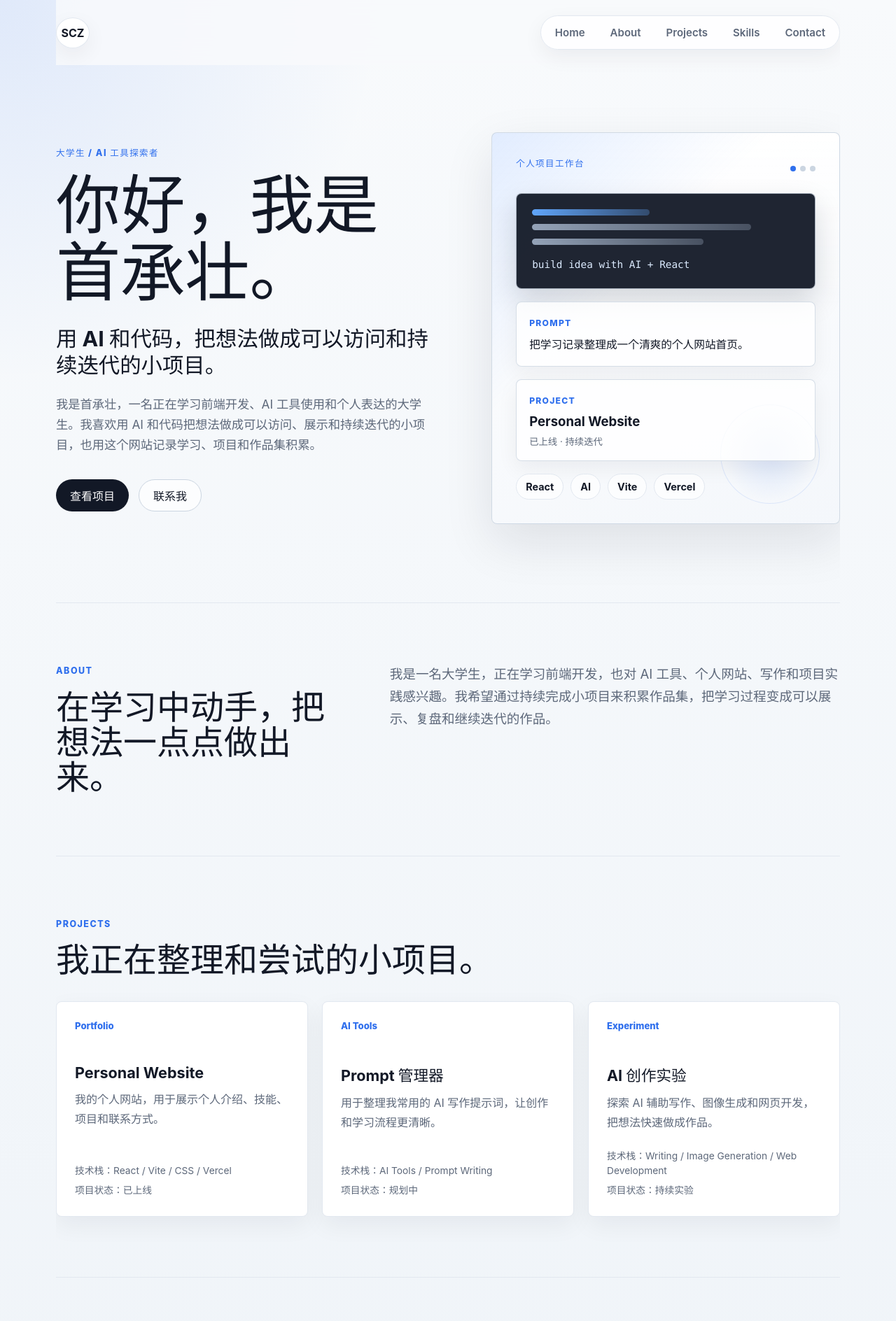
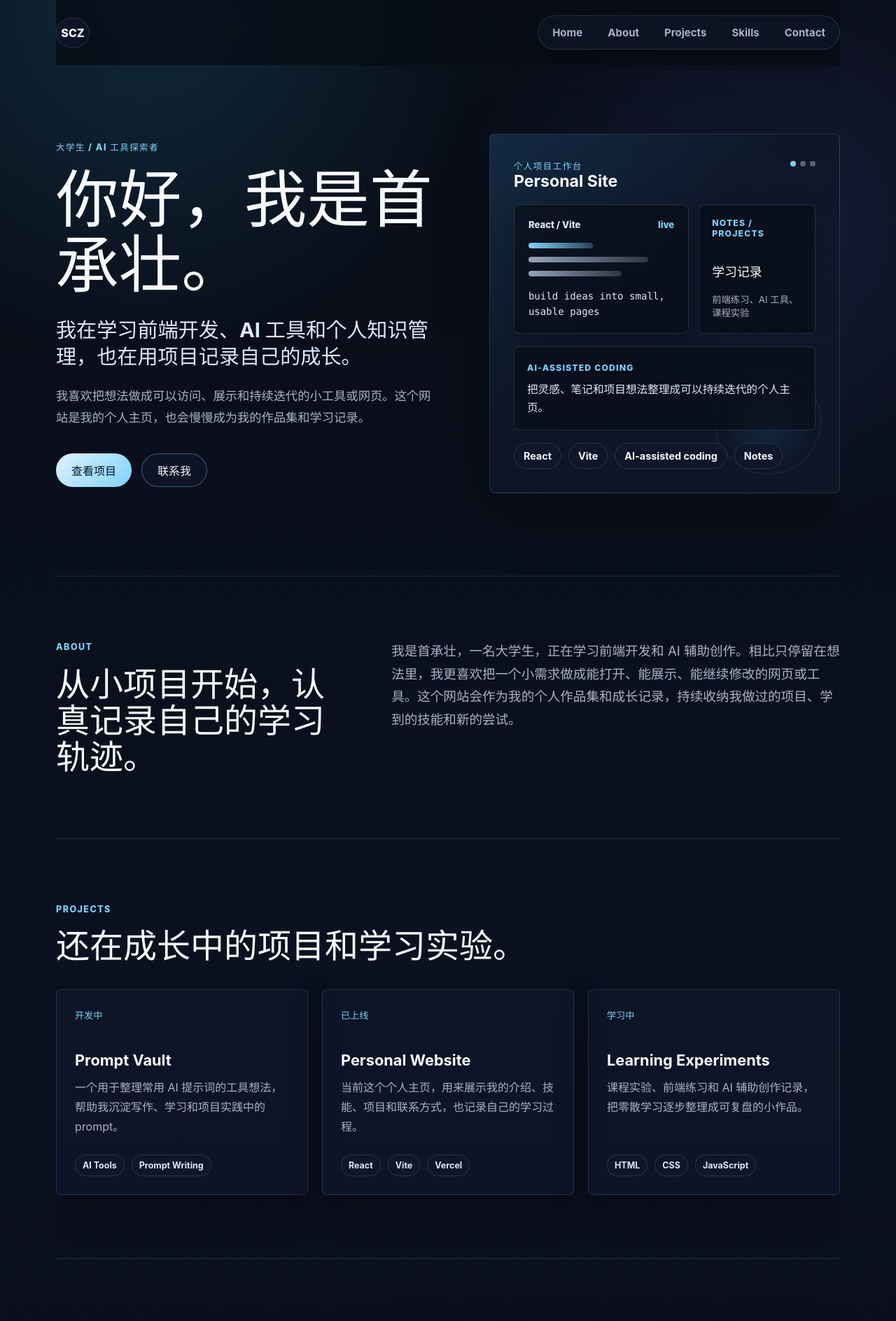
Before and after one commit to shouchengzhuang-cmyk/personal-website, a React (Vite) app: page / in a window 1280 px wide. Shown: the top 1888 px of the page at 70% size. Built offline with nearby package versions, Linux system fonts and the light colour scheme.

Commit message:
Polish personal website after launch

```diff
--- a/src/App.css
+++ b/src/App.css
@@ -13,8 +13,8 @@
   justify-content: space-between;
   gap: 24px;
   padding: 22px 0;
-  background: rgba(248, 250, 252, 0.86);
-  backdrop-filter: blur(16px);
+  background: rgba(8, 13, 22, 0.78);
+  backdrop-filter: blur(18px);
 }
 
 .brand {
@@ -26,9 +26,9 @@
   border: 1px solid var(--border);
   border-radius: 50%;
   color: var(--text-strong);
-  font-weight: 700;
+  font-weight: 800;
   text-decoration: none;
-  background: #ffffff;
+  background: rgba(15, 23, 42, 0.82);
   box-shadow: var(--shadow-soft);
 }
 
@@ -39,7 +39,7 @@
   padding: 6px;
   border: 1px solid var(--border);
   border-radius: 999px;
-  background: rgba(255, 255, 255, 0.74);
+  background: rgba(15, 23, 42, 0.66);
   box-shadow: var(--shadow-soft);
 }
 
@@ -48,7 +48,7 @@
   border-radius: 999px;
   color: var(--text-muted);
   font-size: 0.94rem;
-  font-weight: 600;
+  font-weight: 700;
   text-decoration: none;
   transition:
     background 0.2s ease,
@@ -57,20 +57,20 @@
 
 .nav-links a:hover {
   color: var(--text-strong);
-  background: var(--surface);
+  background: rgba(125, 211, 252, 0.1);
 }
 
 .hero-section {
   display: grid;
-  grid-template-columns: minmax(0, 1.05fr) minmax(320px, 0.95fr);
-  gap: clamp(36px, 6vw, 72px);
+  grid-template-columns: minmax(0, 1.04fr) minmax(320px, 0.96fr);
+  gap: clamp(38px, 6vw, 76px);
   align-items: center;
   min-height: calc(100svh - 88px);
-  padding: clamp(64px, 8vw, 96px) 0 clamp(76px, 10vw, 112px);
+  padding: clamp(64px, 8vw, 98px) 0 clamp(82px, 10vw, 118px);
 }
 
 .hero-copy {
-  max-width: 720px;
+  max-width: 730px;
 }
 
 .eyebrow,
@@ -85,10 +85,10 @@
 }
 
 .hero-copy h1 {
-  max-width: 820px;
+  max-width: 860px;
   margin: 0;
   color: var(--text-strong);
-  font-size: clamp(3rem, 7.2vw, 6.05rem);
+  font-size: clamp(3rem, 7vw, 5.9rem);
   line-height: 1.04;
   overflow-wrap: anywhere;
 }
@@ -96,14 +96,14 @@
 .hero-role {
   max-width: 680px;
   margin: 28px 0 0;
-  color: var(--text-strong);
-  font-size: clamp(1.32rem, 2.7vw, 1.9rem);
-  line-height: 1.25;
-  font-weight: 700;
+  color: #dbeafe;
+  font-size: clamp(1.28rem, 2.45vw, 1.82rem);
+  line-height: 1.32;
+  font-weight: 750;
 }
 
 .hero-intro {
-  max-width: 620px;
+  max-width: 640px;
   margin: 22px 0 0;
   color: var(--text-muted);
   font-size: 1.08rem;
@@ -113,17 +113,17 @@
   display: flex;
   flex-wrap: wrap;
   gap: 14px;
-  margin-top: 34px;
+  margin-top: 36px;
 }
 
 .button {
   display: inline-flex;
-  min-height: 46px;
+  min-height: 48px;
   align-items: center;
   justify-content: center;
-  padding: 0 20px;
+  padding: 0 22px;
   border-radius: 999px;
-  font-weight: 700;
+  font-weight: 800;
   text-decoration: none;
   transition:
     transform 0.2s ease,
@@ -134,27 +134,27 @@
 
 .button:hover {
   transform: translateY(-3px);
-  box-shadow: 0 14px 30px rgba(15, 23, 42, 0.14);
+  box-shadow: 0 16px 34px rgba(0, 0, 0, 0.26);
 }
 
 .button.primary {
-  color: #ffffff;
-  background: var(--text-strong);
+  color: #06111f;
+  background: linear-gradient(135deg, #e0f2fe, #7dd3fc);
 }
 
 .button.primary:hover {
-  background: #243049;
+  background: linear-gradient(135deg, #f0f9ff, #38bdf8);
 }
 
 .button.secondary {
   border: 1px solid var(--border-strong);
   color: var(--text-strong);
-  background: rgba(255, 255, 255, 0.72);
+  background: rgba(15, 23, 42, 0.7);
 }
 
 .button.secondary:hover {
   border-color: var(--accent);
-  background: #ffffff;
+  background: rgba(56, 189, 248, 0.12);
 }
 
 .hero-panel {
@@ -163,31 +163,29 @@
   display: grid;
   gap: 18px;
   padding: clamp(24px, 4vw, 34px);
-  border: 1px solid rgba(203, 213, 225, 0.86);
+  border: 1px solid var(--border);
   border-radius: 8px;
   background:
-    linear-gradient(135deg, rgba(46, 123, 255, 0.14), transparent 38%),
-    linear-gradient(180deg, rgba(255, 255, 255, 0.88), transparent 44%),
-    linear-gradient(160deg, #ffffff, #f4f7fb);
-  box-shadow: 0 26px 70px rgba(15, 23, 42, 0.1);
+    linear-gradient(135deg, rgba(56, 189, 248, 0.12), transparent 42%),
+    linear-gradient(180deg, rgba(15, 23, 42, 0.96), rgba(15, 23, 42, 0.78));
+  box-shadow: var(--shadow-card);
 }
 
 .hero-panel::after {
   content: '';
   position: absolute;
-  right: 28px;
-  bottom: 28px;
-  width: 140px;
-  height: 140px;
+  right: 26px;
+  bottom: 26px;
+  width: 150px;
+  height: 150px;
   border-radius: 50%;
-  border: 1px solid rgba(47, 111, 237, 0.12);
-  background: radial-gradient(circle, rgba(47, 111, 237, 0.12), transparent 68%);
+  border: 1px solid rgba(125, 211, 252, 0.12);
+  background: radial-gradient(circle, rgba(56, 189, 248, 0.12), transparent 68%);
 }
 
 .workbench-header,
-.code-window,
+.workbench-grid,
 .prompt-card,
-.mini-project-card,
 .tool-tags {
   position: relative;
   z-index: 1;
@@ -195,47 +193,86 @@
 
 .workbench-header {
   display: flex;
-  align-items: center;
+  align-items: flex-start;
   justify-content: space-between;
   gap: 18px;
+}
+
+.workbench-header strong {
+  display: block;
+  color: var(--text-strong);
+  font-size: 1.45rem;
+  line-height: 1.2;
 }
 
 .window-dots {
   display: inline-flex;
   gap: 6px;
+  padding-top: 4px;
 }
 
 .window-dots span {
   width: 8px;
   height: 8px;
   border-radius: 50%;
-  background: #cbd5e1;
+  background: rgba(148, 163, 184, 0.55);
 }
 
 .window-dots span:first-child {
-  background: #2f6fed;
+  background: var(--accent);
+}
+
+.workbench-grid {
+  display: grid;
+  grid-template-columns: minmax(0, 1.2fr) minmax(140px, 0.8fr);
+  gap: 14px;
+  align-items: stretch;
+}
+
+.code-window,
+.prompt-card,
+.mini-project-card {
+  border: 1px solid var(--border);
+  border-radius: 8px;
+  background: rgba(8, 13, 22, 0.66);
 }
 
 .code-window {
-  padding: 22px;
-  border: 1px solid rgba(203, 213, 225, 0.78);
-  border-radius: 8px;
-  background: rgba(18, 24, 38, 0.94);
-  box-shadow: 0 18px 40px rgba(15, 23, 42, 0.16);
+  padding: 20px;
+  box-shadow: 0 18px 40px rgba(0, 0, 0, 0.2);
+}
+
+.code-window-top {
+  display: flex;
+  align-items: center;
+  justify-content: space-between;
+  gap: 12px;
+  margin-bottom: 18px;
+}
+
+.code-window-top span,
+.code-window-top small {
+  color: #dbeafe;
+  font-size: 0.82rem;
+  font-weight: 800;
+}
+
+.code-window-top small {
+  color: var(--accent);
 }
 
 .code-line {
   display: block;
   width: 82%;
-  height: 9px;
+  height: 8px;
   margin-bottom: 12px;
   border-radius: 999px;
-  background: linear-gradient(90deg, #94a3b8, rgba(148, 163, 184, 0.35));
+  background: linear-gradient(90deg, #94a3b8, rgba(148, 163, 184, 0.25));
 }
 
 .code-line.short {
   width: 44%;
-  background: linear-gradient(90deg, #60a5fa, rgba(96, 165, 250, 0.3));
+  background: linear-gradient(90deg, var(--accent), rgba(125, 211, 252, 0.26));
 }
 
 .code-line.medium {
@@ -246,17 +283,19 @@
   margin: 18px 0 0;
   color: #dbeafe;
   font-family: ui-monospace, SFMono-Regular, Consolas, monospace;
-  font-size: 0.9rem;
-  line-height: 1.5;
+  font-size: 0.88rem;
+  line-height: 1.55;
 }
 
-.prompt-card,
 .mini-project-card {
+  display: flex;
+  flex-direction: column;
+  justify-content: space-between;
   padding: 18px;
-  border: 1px solid rgba(203, 213, 225, 0.78);
-  border-radius: 8px;
-  background: rgba(255, 255, 255, 0.8);
-  box-shadow: var(--shadow-soft);
+}
+
+.prompt-card {
+  padding: 18px;
 }
 
 .prompt-card span,
@@ -270,7 +309,7 @@
 
 .prompt-card p {
   margin: 10px 0 0;
-  color: var(--text-strong);
+  color: #dbeafe;
   font-size: 0.98rem;
   line-height: 1.65;
 }
@@ -281,53 +320,61 @@
 }
 
 .mini-project-card strong {
-  margin-top: 10px;
+  margin-top: 22px;
   color: var(--text-strong);
-  font-size: 1.16rem;
+  font-size: 1.12rem;
 }
 
 .mini-project-card small {
   margin-top: 8px;
   color: var(--text-muted);
+  line-height: 1.5;
 }
 
-.tool-tags {
+.tool-tags,
+.project-tags {
   display: flex;
   flex-wrap: wrap;
   gap: 10px;
 }
 
-.tool-tags span {
-  padding: 9px 13px;
+.tool-tags span,
+.project-tags small,
+.skill-pill {
   border: 1px solid var(--border);
   border-radius: 999px;
   color: var(--text-strong);
+  font-weight: 750;
+  background: rgba(15, 23, 42, 0.74);
+}
+
+.tool-tags span {
+  padding: 9px 13px;
   font-size: 0.9rem;
-  font-weight: 700;
-  background: rgba(255, 255, 255, 0.7);
 }
 
 .section {
-  padding: 86px 0;
+  padding: 90px 0;
   border-top: 1px solid var(--border);
 }
 
 .section-heading {
-  max-width: 680px;
-  margin-bottom: 34px;
+  max-width: 700px;
+  margin-bottom: 36px;
 }
 
 .section h2 {
   margin: 0;
   color: var(--text-strong);
   font-size: clamp(2rem, 4vw, 3rem);
-  line-height: 1.05;
+  line-height: 1.08;
 }
 
-.about-section {
+.about-section,
+.skills-section {
   display: grid;
   grid-template-columns: minmax(240px, 0.8fr) minmax(0, 1.2fr);
-  gap: 48px;
+  gap: 52px;
   align-items: start;
 }
 
@@ -346,12 +393,12 @@
 .project-card {
   display: flex;
   flex-direction: column;
-  min-height: 220px;
+  min-height: 260px;
   padding: 26px;
   border: 1px solid var(--border);
   border-radius: 8px;
   background: var(--surface);
-  box-shadow: 0 12px 34px rgba(15, 23, 42, 0.055);
+  box-shadow: var(--shadow-soft);
   transition:
     transform 0.2s ease,
     box-shadow 0.2s ease,
@@ -361,19 +408,19 @@
 .project-card:hover {
   transform: translateY(-3px);
   border-color: var(--border-strong);
-  box-shadow: 0 18px 46px rgba(15, 23, 42, 0.08);
+  box-shadow: 0 24px 60px rgba(0, 0, 0, 0.28);
 }
 
-.project-card span {
+.project-card > span {
   color: var(--accent);
   font-size: 0.82rem;
   font-weight: 800;
 }
 
 .project-card h3 {
-  margin: 46px 0 12px;
+  margin: 42px 0 12px;
   color: var(--text-strong);
-  font-size: 1.35rem;
+  font-size: 1.36rem;
 }
 
 .project-card p {
@@ -381,24 +428,15 @@
   color: var(--text-muted);
 }
 
-.project-meta {
-  display: grid;
-  gap: 8px;
+.project-tags {
   margin-top: auto;
-  padding-top: 24px;
+  padding-top: 26px;
 }
 
-.project-meta small {
-  color: var(--text-muted);
-  font-size: 0.86rem;
-  line-height: 1.5;
-}
-
-.skills-section {
-  display: grid;
-  grid-template-columns: minmax(240px, 0.8fr) minmax(0, 1.2fr);
-  gap: 48px;
-  align-items: start;
+.project-tags small {
+  padding: 7px 10px;
+  color: #dbeafe;
+  font-size: 0.78rem;
 }
 
 .skill-list {
@@ -409,20 +447,15 @@
 
 .skill-pill {
   padding: 13px 17px;
-  border: 1px solid var(--border);
-  border-radius: 999px;
-  color: var(--text-strong);
-  font-weight: 700;
-  background: #ffffff;
   box-shadow: var(--shadow-soft);
 }
 
 .contact-section {
-  display: flex;
-  align-items: flex-start;
-  justify-content: space-between;
-  gap: 32px;
-  padding-bottom: 110px;
+  display: grid;
+  grid-template-columns: minmax(240px, 1fr) minmax(0, 1.1fr);
+  gap: 52px;
+  align-items: start;
+  padding-bottom: 112px;
 }
 
 .contact-links {
@@ -432,28 +465,29 @@
   gap: 12px;
 }
 
-.contact-links a,
-.contact-placeholder {
+.contact-links a {
   padding: 12px 16px;
   border: 1px solid var(--border);
   border-radius: 999px;
   color: var(--text-strong);
-  font-weight: 700;
+  font-weight: 800;
   text-decoration: none;
-  background: #ffffff;
+  background: rgba(15, 23, 42, 0.78);
   box-shadow: var(--shadow-soft);
   overflow-wrap: anywhere;
+  transition:
+    border-color 0.2s ease,
+    background 0.2s ease;
 }
 
-.contact-placeholder {
-  display: inline-flex;
-  align-items: center;
-  color: var(--text-muted);
+.contact-links a:hover {
+  border-color: var(--accent);
+  background: rgba(56, 189, 248, 0.1);
 }
 
-@media (max-width: 860px) {
+@media (max-width: 900px) {
   .site-shell {
-    width: min(100% - 28px, 680px);
+    width: min(100% - 28px, 700px);
   }
 
   .navbar {
@@ -470,17 +504,18 @@
 
   .hero-section,
   .about-section,
-  .skills-section {
+  .skills-section,
+  .contact-section {
     grid-template-columns: 1fr;
   }
 
   .hero-section {
     min-height: auto;
-    padding: 48px 0 70px;
+    padding: 48px 0 74px;
   }
 
   .hero-panel {
-    max-width: 620px;
+    max-width: 640px;
   }
 
   .project-grid {
@@ -493,22 +528,17 @@
   }
 
   .project-card h3 {
-    margin-top: 38px;
-  }
-
-  .contact-section {
-    display: block;
+    margin-top: 34px;
   }
 
   .contact-links {
     justify-content: flex-start;
-    margin-top: 28px;
   }
 }
 
 @media (max-width: 560px) {
   .site-shell {
-    width: min(100% - 24px, 680px);
+    width: min(100% - 24px, 700px);
   }
 
   .navbar {
@@ -519,8 +549,7 @@
   .nav-links,
   .nav-links a,
   .button,
-  .contact-links a,
-  .contact-placeholder {
+  .contact-links a {
     width: 100%;
   }
 
@@ -529,30 +558,31 @@
     text-align: center;
   }
 
-  .hero-panel {
-    padding: 24px;
+  .hero-copy h1 {
+    font-size: clamp(2.2rem, 12.5vw, 3rem);
+    line-height: 1.13;
   }
 
+  .hero-role {
+    font-size: 1.18rem;
+  }
+
+  .hero-panel,
   .code-window,
   .prompt-card,
   .mini-project-card {
     padding: 16px;
   }
 
-  .hero-copy h1 {
-    font-size: clamp(2.25rem, 13vw, 3.05rem);
-    line-height: 1.12;
-  }
-
-  .hero-role {
-    font-size: 1.22rem;
+  .workbench-grid {
+    grid-template-columns: 1fr;
   }
 
   .section {
     padding: 68px 0;
   }
 
-  .contact-placeholder {
-    justify-content: center;
+  .contact-section {
+    padding-bottom: 88px;
   }
 }
--- a/src/App.jsx
+++ b/src/App.jsx
@@ -4,25 +4,22 @@ const navItems = ['Home', 'About', 'Projects', 'Skills', 'Contact']
 
 const projects = [
   {
-    title: 'Personal Website',
-    description: '我的个人网站，用于展示个人介绍、技能、项目和联系方式。',
-    stack: 'React / Vite / CSS / Vercel',
-    status: '已上线',
-    tag: 'Portfolio',
+    title: 'Prompt Vault',
+    description: '一个用于整理常用 AI 提示词的工具想法，帮助我沉淀写作、学习和项目实践中的 prompt。',
+    tags: ['AI Tools', 'Prompt Writing'],
+    status: '开发中',
   },
   {
-    title: 'Prompt 管理器',
-    description: '用于整理我常用的 AI 写作提示词，让创作和学习流程更清晰。',
-    stack: 'AI Tools / Prompt Writing',
-    status: '规划中',
-    tag: 'AI Tools',
+    title: 'Personal Website',
+    description: '当前这个个人主页，用来展示我的介绍、技能、项目和联系方式，也记录自己的学习过程。',
+    tags: ['React', 'Vite', 'Vercel'],
+    status: '已上线',
   },
   {
-    title: 'AI 创作实验',
-    description: '探索 AI 辅助写作、图像生成和网页开发，把想法快速做成作品。',
-    stack: 'Writing / Image Generation / Web Development',
-    status: '持续实验',
-    tag: 'Experiment',
+    title: 'Learning Experiments',
+    description: '课程实验、前端练习和 AI 辅助创作记录，把零散学习逐步整理成可复盘的小作品。',
+    tags: ['HTML', 'CSS', 'JavaScript'],
+    status: '学习中',
   },
 ]
 
@@ -32,10 +29,10 @@ const skills = [
   'JavaScript',
   'React',
   'Vite',
-  'Tailwind CSS',
   'Git / GitHub',
   'Vercel',
-  'AI-assisted development',
+  'AI-assisted coding',
+  'Personal knowledge management',
 ]
 
 function App() {
@@ -58,10 +55,11 @@ function App() {
         <div className="hero-copy">
           <p className="eyebrow">大学生 / AI 工具探索者</p>
           <h1>你好，我是首承壮。</h1>
-          <p className="hero-role">用 AI 和代码，把想法做成可以访问和持续迭代的小项目。</p>
+          <p className="hero-role">
+            我在学习前端开发、AI 工具和个人知识管理，也在用项目记录自己的成长。
+          </p>
           <p className="hero-intro">
-            我是首承壮，一名正在学习前端开发、AI 工具使用和个人表达的大学生。我喜欢用
-            AI 和代码把想法做成可以访问、展示和持续迭代的小项目，也用这个网站记录学习、项目和作品集积累。
+            我喜欢把想法做成可以访问、展示和持续迭代的小工具或网页。这个网站是我的个人主页，也会慢慢成为我的作品集和学习记录。
           </p>
           <div className="hero-actions">
             <a className="button primary" href="#projects">
@@ -75,7 +73,10 @@ function App() {
 
         <div className="hero-panel" aria-label="个人项目工作台插画">
           <div className="workbench-header">
-            <span className="panel-label">个人项目工作台</span>
+            <div>
+              <span className="panel-label">个人项目工作台</span>
+              <strong>Personal Site</strong>
+            </div>
             <div className="window-dots" aria-hidden="true">
               <span></span>
               <span></span>
@@ -83,29 +84,35 @@ function App() {
             </div>
           </div>
 
-          <div className="code-window">
-            <div className="code-line short"></div>
-            <div className="code-line"></div>
-            <div className="code-line medium"></div>
-            <p>build idea with AI + React</p>
+          <div className="workbench-grid">
+            <div className="code-window">
+              <div className="code-window-top">
+                <span>React / Vite</span>
+                <small>live</small>
+              </div>
+              <div className="code-line short"></div>
+              <div className="code-line"></div>
+              <div className="code-line medium"></div>
+              <p>build ideas into small, usable pages</p>
+            </div>
+
+            <div className="mini-project-card">
+              <span>Notes / Projects</span>
+              <strong>学习记录</strong>
+              <small>前端练习、AI 工具、课程实验</small>
+            </div>
           </div>
 
           <div className="prompt-card">
-            <span>Prompt</span>
-            <p>把学习记录整理成一个清爽的个人网站首页。</p>
-          </div>
-
-          <div className="mini-project-card">
-            <span>Project</span>
-            <strong>Personal Website</strong>
-            <small>已上线 · 持续迭代</small>
+            <span>AI-assisted coding</span>
+            <p>把灵感、笔记和项目想法整理成可以持续迭代的个人主页。</p>
           </div>
 
           <div className="tool-tags" aria-label="使用中的工具">
             <span>React</span>
-            <span>AI</span>
             <span>Vite</span>
-            <span>Vercel</span>
+            <span>AI-assisted coding</span>
+            <span>Notes</span>
           </div>
         </div>
       </section>
@@ -113,27 +120,28 @@ function App() {
       <section className="section about-section" id="about">
         <div>
           <p className="section-kicker">About</p>
-          <h2>在学习中动手，把想法一点点做出来。</h2>
+          <h2>从小项目开始，认真记录自己的学习轨迹。</h2>
         </div>
         <p>
-          我是一名大学生，正在学习前端开发，也对 AI 工具、个人网站、写作和项目实践感兴趣。我希望通过持续完成小项目来积累作品集，把学习过程变成可以展示、复盘和继续迭代的作品。
+          我是首承壮，一名大学生，正在学习前端开发和 AI 辅助创作。相比只停留在想法里，我更喜欢把一个小需求做成能打开、能展示、能继续修改的网页或工具。这个网站会作为我的个人作品集和成长记录，持续收纳我做过的项目、学到的技能和新的尝试。
         </p>
       </section>
 
       <section className="section" id="projects">
         <div className="section-heading">
           <p className="section-kicker">Projects</p>
-          <h2>我正在整理和尝试的小项目。</h2>
+          <h2>还在成长中的项目和学习实验。</h2>
         </div>
         <div className="project-grid">
           {projects.map((project) => (
             <article className="project-card" key={project.title}>
-              <span>{project.tag}</span>
+              <span>{project.status}</span>
               <h3>{project.title}</h3>
               <p>{project.description}</p>
-              <div className="project-meta">
-                <small>技术栈：{project.stack}</small>
-                <small>项目状态：{project.status}</small>
+              <div className="project-tags">
+                {project.tags.map((tag) => (
+                  <small key={tag}>{tag}</small>
+                ))}
               </div>
             </article>
           ))}
@@ -143,7 +151,7 @@ function App() {
       <section className="section skills-section" id="skills">
         <div className="section-heading">
           <p className="section-kicker">Skills</p>
-          <h2>我目前正在练习的技术和工具。</h2>
+          <h2>我目前正在练习和使用的工具。</h2>
         </div>
         <div className="skill-list">
           {skills.map((skill) => (
@@ -157,7 +165,7 @@ function App() {
       <section className="section contact-section" id="contact">
         <div>
           <p className="section-kicker">Contact</p>
-          <h2>欢迎联系我。</h2>
+          <h2>如果你想交流项目、学习或 AI 工具，可以通过邮箱联系我。</h2>
         </div>
         <div className="contact-links">
           <a href="mailto:shouchengzhuang@gmail.com">shouchengzhuang@gmail.com</a>
--- a/src/index.css
+++ b/src/index.css
@@ -1,20 +1,23 @@
 :root {
-  --bg: #f8fafc;
-  --surface: #ffffff;
-  --text-strong: #121826;
-  --text-muted: #5d687a;
-  --accent: #2f6fed;
-  --border: #e2e8f0;
-  --border-strong: #cbd5e1;
-  --shadow-soft: 0 10px 30px rgba(15, 23, 42, 0.06);
-  --shadow-card: 0 24px 70px rgba(15, 23, 42, 0.12);
+  --bg: #080d16;
+  --surface: rgba(15, 23, 42, 0.82);
+  --surface-strong: rgba(20, 31, 52, 0.94);
+  --text-strong: #f8fafc;
+  --text-muted: #a8b3c7;
+  --accent: #7dd3fc;
+  --accent-strong: #38bdf8;
+  --border: rgba(148, 163, 184, 0.2);
+  --border-strong: rgba(125, 211, 252, 0.38);
+  --shadow-soft: 0 18px 50px rgba(0, 0, 0, 0.24);
+  --shadow-card: 0 28px 80px rgba(0, 0, 0, 0.35);
 
   font-family:
     Inter, ui-sans-serif, system-ui, -apple-system, BlinkMacSystemFont, 'Segoe UI', sans-serif;
   color: var(--text-muted);
   background:
-    radial-gradient(circle at top left, rgba(47, 111, 237, 0.12), transparent 34rem),
-    linear-gradient(180deg, #f8fafc 0%, #eef3f8 100%);
+    radial-gradient(circle at 16% 0%, rgba(56, 189, 248, 0.16), transparent 32rem),
+    radial-gradient(circle at 86% 12%, rgba(99, 102, 241, 0.14), transparent 28rem),
+    linear-gradient(180deg, #080d16 0%, #0b1120 54%, #090d16 100%);
   font-synthesis: none;
   text-rendering: optimizeLegibility;
   -webkit-font-smoothing: antialiased;
@@ -41,7 +44,7 @@ a {
 }
 
 p {
-  line-height: 1.7;
+  line-height: 1.75;
 }
 
 #root {
```
Also changed, not shown: 1 other file (tests, documents, lock files or other folders).
